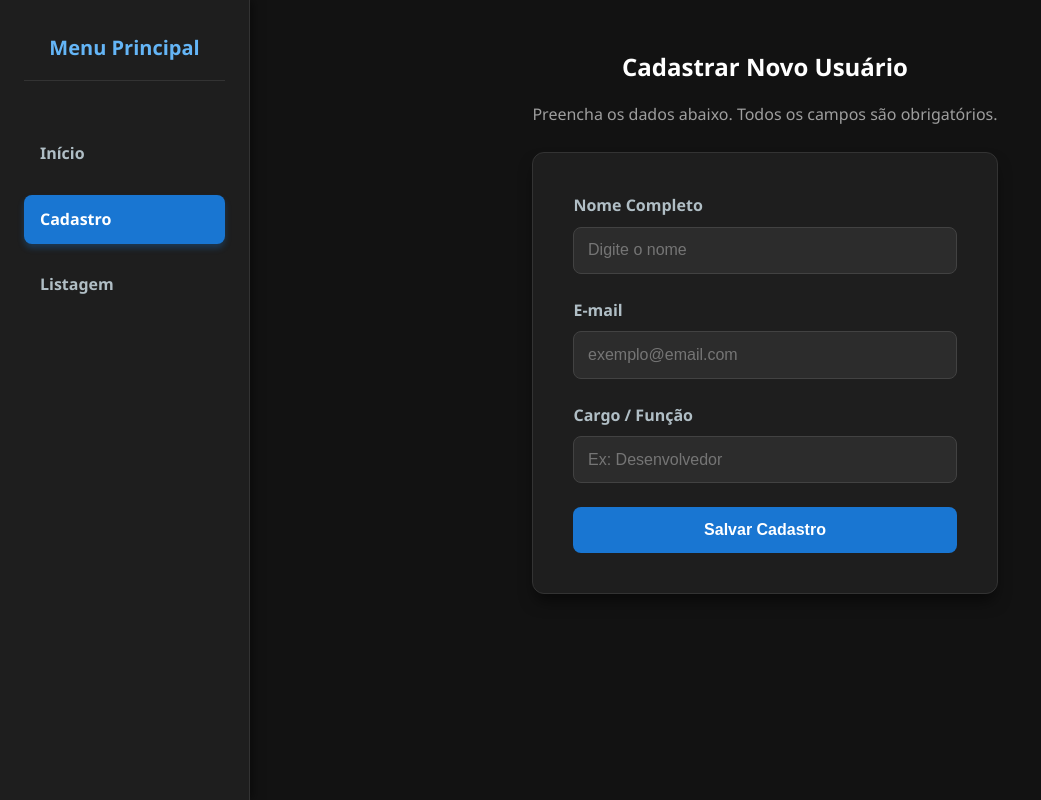
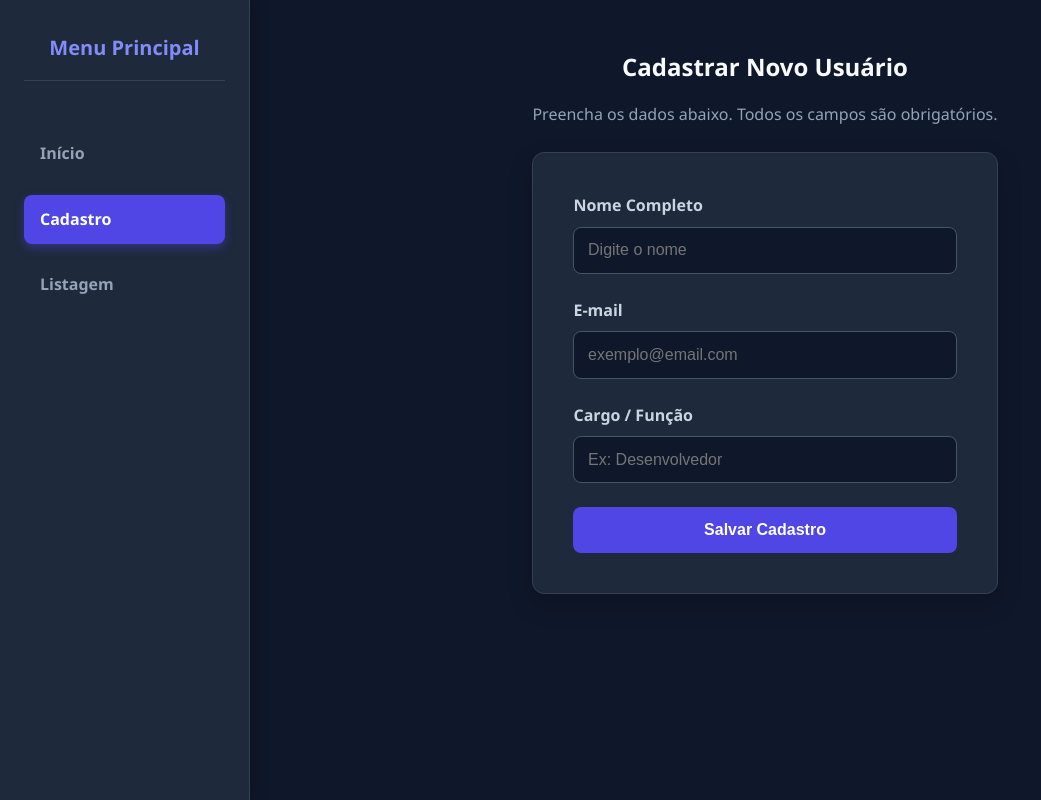
Before and after one commit to j-lucas/pratica12, a React (Vite) app in the folder meu-app-react/: page /cadastro in a window 1280 px wide. Shown: the whole page, without its empty margins (0-1041 px from the left). Built offline with nearby package versions, Linux system fonts and the light colour scheme; no server answers.

Commit message:
style: melhora tema escuro com paleta mais agradavel

```diff
--- a/meu-app-react/src/index.css
+++ b/meu-app-react/src/index.css
@@ -7,8 +7,8 @@
 
 body {
   font-family: 'Segoe UI', Tahoma, Geneva, Verdana, sans-serif;
-  background-color: #121212; /* Fundo principal muito escuro */
-  color: #e0e0e0; /* Texto claro principal */
+  background-color: #0f172a; /* Azul ardósia profundo (muito elegante) */
+  color: #e2e8f0; /* Texto claro suave */
   line-height: 1.6;
 }
 
@@ -20,28 +20,28 @@ body {
 
 /* NAVEGAÇÃO (SIDEBAR) */
 nav {
-  background-color: #1e1e1e; /* Fundo do menu ligeiramente mais claro que o body */
+  background-color: #1e293b; /* Fundo dos painéis */
   width: 250px;
   padding: 2rem 1.5rem;
   display: flex;
   flex-direction: column;
   gap: 1rem;
-  box-shadow: 2px 0 10px rgba(0,0,0,0.5);
-  border-right: 1px solid #333;
+  box-shadow: 2px 0 15px rgba(0,0,0,0.3);
+  border-right: 1px solid #334155;
 }
 
 .sidebar-title {
   font-size: 1.25rem;
   font-weight: 700;
-  color: #64b5f6; /* Azul claro para contraste no escuro */
+  color: #818cf8; /* Indigo suave */
   margin-bottom: 2rem;
   text-align: center;
   padding-bottom: 1rem;
-  border-bottom: 1px solid #333;
+  border-bottom: 1px solid #334155;
 }
 
 nav a {
-  color: #b0bec5;
+  color: #94a3b8;
   text-decoration: none;
   font-weight: 600;
   padding: 0.75rem 1rem;
@@ -52,29 +52,29 @@ nav a {
 }
 
 nav a:hover {
-  background-color: #2c2c2c;
-  color: #64b5f6;
+  background-color: #334155;
+  color: #cbd5e1;
 }
 
 nav a.active {
-  background-color: #1976d2; /* Fundo azul marcante */
+  background-color: #4f46e5; /* Indigo marcante para o ativo */
   color: #ffffff;
-  box-shadow: 0 4px 6px rgba(25, 118, 210, 0.3);
+  box-shadow: 0 4px 10px rgba(79, 70, 229, 0.4);
 }
 
-/* CONTAINER DE CONTEÚDO (Agora centralizado) */
+/* CONTAINER DE CONTEÚDO (Centralizado) */
 .container {
   flex: 1;
   padding: 3rem 4rem;
   display: flex;
   flex-direction: column;
-  align-items: center; /* Centraliza horizontalmente tudo que está dentro */
+  align-items: center;
   justify-content: flex-start;
   width: 100%;
 }
 
 h1, h2, h3 {
-  color: #ffffff;
+  color: #f8fafc;
   margin-bottom: 1rem;
   text-align: center;
   width: 100%;
@@ -83,8 +83,8 @@ h1, h2, h3 {
 p {
   text-align: center;
   margin-bottom: 1.5rem;
-  color: #9e9e9e;
-  max-width: 800px; /* Limita largura do texto para boa leitura */
+  color: #94a3b8;
+  max-width: 800px;
 }
 
 .text-center {
@@ -93,14 +93,14 @@ p {
 
 /* FORMULÁRIO E VALIDAÇÃO */
 form {
-  background: #1e1e1e;
+  background: #1e293b;
   padding: 2.5rem;
   width: 100%;
   max-width: 500px;
   margin: 0 auto;
   border-radius: 12px;
-  box-shadow: 0 10px 15px -3px rgba(0,0,0,0.5);
-  border: 1px solid #333;
+  box-shadow: 0 10px 25px rgba(0,0,0,0.2);
+  border: 1px solid #334155;
 }
 
 .form-group {
@@ -113,37 +113,37 @@ label {
   margin-bottom: 0.5rem;
   display: block;
   text-align: left;
-  color: #b0bec5;
+  color: #cbd5e1;
 }
 
 input {
   width: 100%;
   padding: 0.85rem;
-  border: 1px solid #424242;
+  border: 1px solid #475569;
   border-radius: 8px;
   font-size: 1rem;
-  transition: border-color 0.2s ease, box-shadow 0.2s ease;
-  background-color: #2c2c2c;
-  color: #ffffff;
+  transition: all 0.2s ease;
+  background-color: #0f172a;
+  color: #f8fafc;
 }
 
 input:focus {
   outline: none;
-  border-color: #64b5f6;
-  background-color: #383838;
-  box-shadow: 0 0 0 3px rgba(100, 181, 246, 0.2);
+  border-color: #6366f1;
+  background-color: #1e293b;
+  box-shadow: 0 0 0 3px rgba(99, 102, 241, 0.2);
 }
 
 input.input-error {
-  border-color: #ef5350;
+  border-color: #ef4444;
 }
 
 input.input-error:focus {
-  box-shadow: 0 0 0 3px rgba(239, 83, 80, 0.2);
+  box-shadow: 0 0 0 3px rgba(239, 68, 68, 0.2);
 }
 
 .error-text {
-  color: #ef5350;
+  color: #ef4444;
   font-size: 0.85rem;
   display: block;
   text-align: left;
@@ -155,7 +155,7 @@ input.input-error:focus {
 button {
   width: 100%;
   padding: 0.85rem;
-  background-color: #1976d2;
+  background-color: #4f46e5;
   color: white;
   border: none;
   border-radius: 8px;
@@ -166,7 +166,7 @@ button {
 }
 
 button:hover:not(:disabled) {
-  background-color: #1565c0;
+  background-color: #4338ca;
   transform: translateY(-1px);
 }
 
@@ -175,8 +175,8 @@ button:active:not(:disabled) {
 }
 
 button:disabled {
-  background-color: #546e7a;
-  color: #cfd8dc;
+  background-color: #475569;
+  color: #94a3b8;
   cursor: not-allowed;
   opacity: 0.8;
 }
@@ -192,12 +192,12 @@ button:disabled {
 }
 
 .card {
-  background: #1e1e1e;
+  background: #1e293b;
   padding: 2.5rem 1.5rem;
   width: 300px;
   border-radius: 12px;
-  box-shadow: 0 4px 6px rgba(0,0,0,0.3);
-  border: 1px solid #333;
+  box-shadow: 0 4px 6px rgba(0,0,0,0.2);
+  border: 1px solid #334155;
   text-align: center;
   text-decoration: none;
   color: inherit;
@@ -206,13 +206,13 @@ button:disabled {
 
 .card:hover {
   transform: translateY(-8px);
-  box-shadow: 0 12px 20px rgba(0,0,0,0.5);
-  border-color: #64b5f6;
+  box-shadow: 0 12px 20px rgba(0,0,0,0.3);
+  border-color: #818cf8;
 }
 
 .card h3 {
   margin-bottom: 0.75rem;
-  color: #64b5f6;
+  color: #818cf8;
 }
 
 /* LISTAGEM - LAYOUT 2 COLUNAS */
@@ -221,44 +221,44 @@ button:disabled {
   grid-template-columns: 1fr 1fr;
   gap: 1.5rem;
   width: 100%;
-  max-width: 900px; /* Largura máxima para não ficar esticado demais */
+  max-width: 900px;
   margin: 0 auto;
 }
 
 .item-lista {
-  background: #1e1e1e;
+  background: #1e293b;
   padding: 1.5rem;
   border-radius: 12px;
-  box-shadow: 0 4px 6px rgba(0,0,0,0.3);
-  border-left: 6px solid #1976d2;
+  box-shadow: 0 4px 6px rgba(0,0,0,0.2);
+  border-left: 6px solid #4f46e5; /* Indigo para api */
   text-align: left;
-  border-top: 1px solid #333;
-  border-right: 1px solid #333;
-  border-bottom: 1px solid #333;
+  border-top: 1px solid #334155;
+  border-right: 1px solid #334155;
+  border-bottom: 1px solid #334155;
   transition: transform 0.2s ease;
   width: 100%;
 }
 
 .item-lista:hover {
   transform: translateY(-3px);
-  box-shadow: 0 6px 12px rgba(0,0,0,0.5);
+  box-shadow: 0 8px 15px rgba(0,0,0,0.3);
 }
 
 .item-lista.novo-item {
-  border-left-color: #4caf50; /* Verde escuro agradável */
+  border-left-color: #10b981; /* Esmeralda para novos */
 }
 
 .item-lista h3 {
   margin: 0 0 0.5rem 0;
   text-align: left;
   font-size: 1.25rem;
-  color: #ffffff;
+  color: #f8fafc;
 }
 
 .item-lista p {
   margin: 0.25rem 0;
   text-align: left;
-  color: #b0bec5;
+  color: #94a3b8;
 }
 
 /* ALERTA */
@@ -273,9 +273,9 @@ button:disabled {
 }
 
 .alert-success {
-  background-color: #1b5e20;
-  color: #c8e6c9;
-  border: 1px solid #2e7d32;
+  background-color: rgba(16, 185, 129, 0.15);
+  color: #34d399;
+  border: 1px solid rgba(16, 185, 129, 0.3);
 }
 
 /* RESPONSIVIDADE (MOBILE FIRST) */
@@ -290,7 +290,7 @@ button:disabled {
     flex-direction: row;
     justify-content: center;
     border-right: none;
-    border-bottom: 1px solid #333;
+    border-bottom: 1px solid #334155;
   }
 
   .sidebar-title {
```
